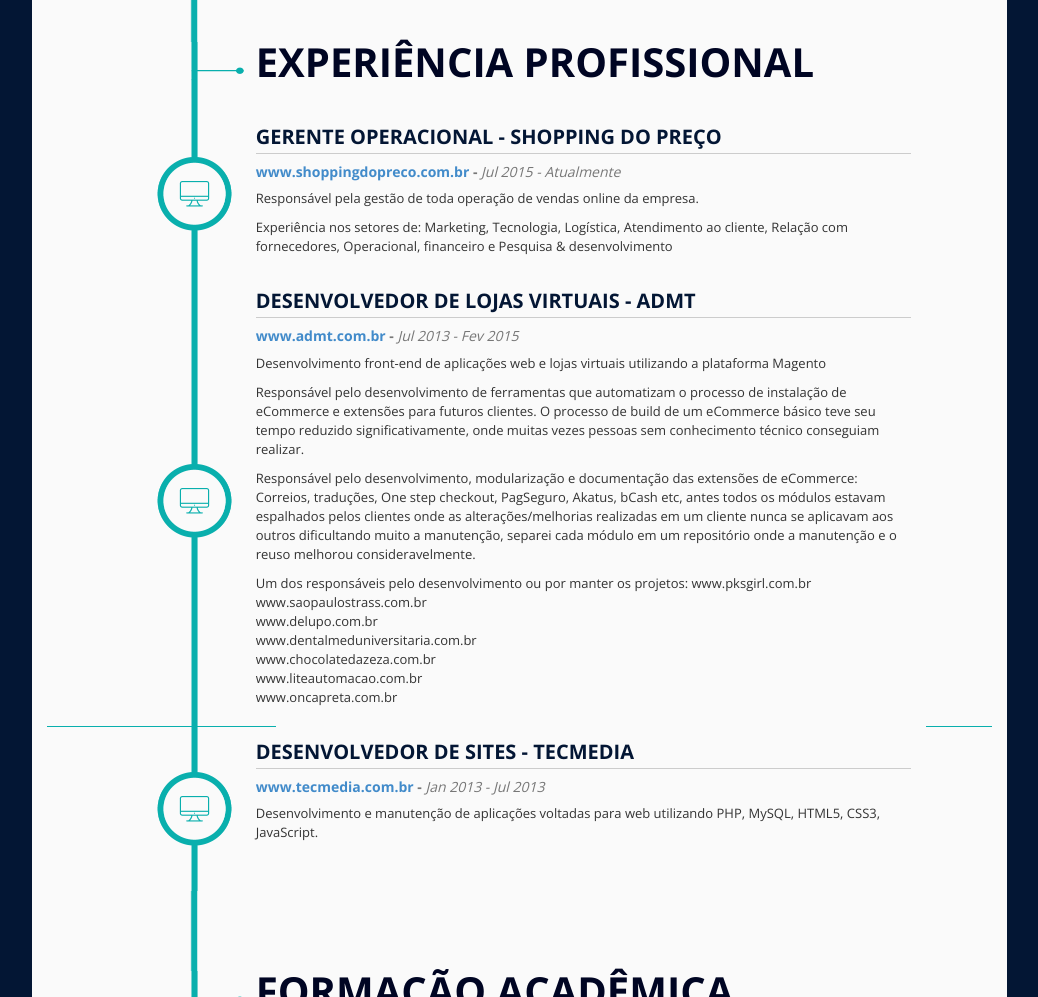
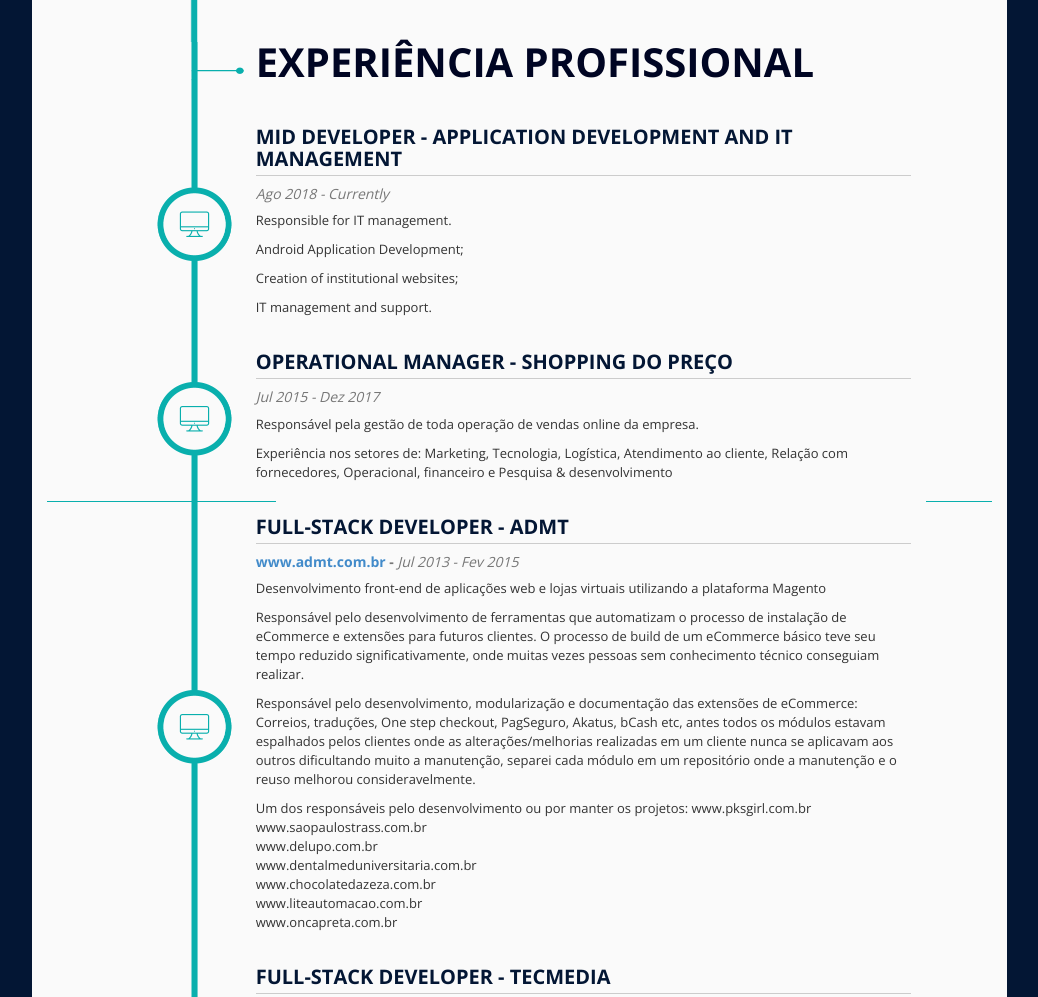
Before and after one commit to arthurfigueiredo/arthurfigueiredo.github.io, a website: page index.html in a window 1280 px wide. Shown: the part 840-1837 px from the top of the page, without its empty margins (218-1256 px from the left). Drawn offline with nearby package versions, Linux system fonts and the light colour scheme.

Commit message:
Update index.html

```diff
--- a/index.html
+++ b/index.html
@@ -342,10 +342,43 @@
               <div class="col-md-8 content-wrap bg1">
                 <div class="line-content line-content-education">
                   <!-- Work Place -->
-                  <h3 class="section-item-title-1">Gerente Operacional - Shopping do Preço</h3>
+                  <h3 class="section-item-title-1">Mid Developer - Application Development and IT Management</h3>
                   <!-- /work place -->
                   <!-- Graduation time -->
-                  <h4 class="job"><a href="http://shoppingdopreco.com.br/" target="_blank">www.shoppingdopreco.com.br</a>  - <span class="job-date">Jul 2015 - Atualmente</span></h4>
+                  <h4 class="job"><span class="job-date">Ago 2018 - Currently</span></h4>
+                  <!-- /Graduation time -->
+                  <!-- content -->
+                  <div class="job-description">
+                    <p>Responsible for IT management.</p>
+                    <p>Android Application Development;</p>
+                    <p>Creation of institutional websites;</p>
+                    <p>IT management and support.</p>
+                  </div>
+                  <!-- /Content -->
+                </div>
+              </div>
+              <!-- /Item Content -->
+              <!-- Margin Collum-->
+              <div class="col-md-1 bg1 timeline-space full-height hidden-sm hidden-xs"></div>
+              <!-- /Margin Collum-->
+            </div>
+            <!-- /SECTION ITEM -->
+
+
+            <!-- SECTION ITEM -->
+            <div class="line row">
+              <!-- Margin Collums (necessary for the timeline effect) -->
+              <div class="col-md-1 bg1 timeline-space full-height hidden-sm hidden-xs"></div>
+              <div class="col-md-2 timeline-progress hidden-sm hidden-xs full-height timeline-work "></div>
+              <!-- /Margin Collums -->
+              <!-- Item Content -->
+              <div class="col-md-8 content-wrap bg1">
+                <div class="line-content line-content-education">
+                  <!-- Work Place -->
+                  <h3 class="section-item-title-1">Operational Manager - Shopping do Preço</h3>
+                  <!-- /work place -->
+                  <!-- Graduation time -->
+                  <h4 class="job"><span class="job-date">Jul 2015 - Dez 2017</span></h4>
                   <!-- /Graduation time -->
                   <!-- content -->
                   <div class="job-description">
@@ -376,7 +409,7 @@
               <div class="col-md-8 content-wrap bg1">
                 <div class="line-content line-content-education">
                   <!-- Work Place -->
-                  <h3 class="section-item-title-1">Desenvolvedor de lojas virtuais - ADMT</h3>
+                  <h3 class="section-item-title-1">Full-Stack Developer - ADMT</h3>
                   <!-- /work place -->
                   <!-- Graduation time -->
                   <h4 class="job"><a href="http://www.admt.com.br/" target="_blank">www.admt.com.br</a> - <span class="job-date">Jul 2013 - Fev 2015</span></h4>
@@ -422,7 +455,7 @@
               <div class="col-md-8 content-wrap bg1">
                 <div class="line-content line-content-education">
                   <!-- Work Place -->
-                  <h3 class="section-item-title-1">Desenvolvedor de sites - Tecmedia</h3>
+                  <h3 class="section-item-title-1">Full-Stack Developer - Tecmedia</h3>
                   <!-- /work place -->
                   <!-- Graduation time -->
                   <h4 class="job"><a href="http://tecmedia.com.br/" target="_blank">www.tecmedia.com.br</a>  - <span class="job-date">Jan 2013 - Jul 2013</span></h4>
```
